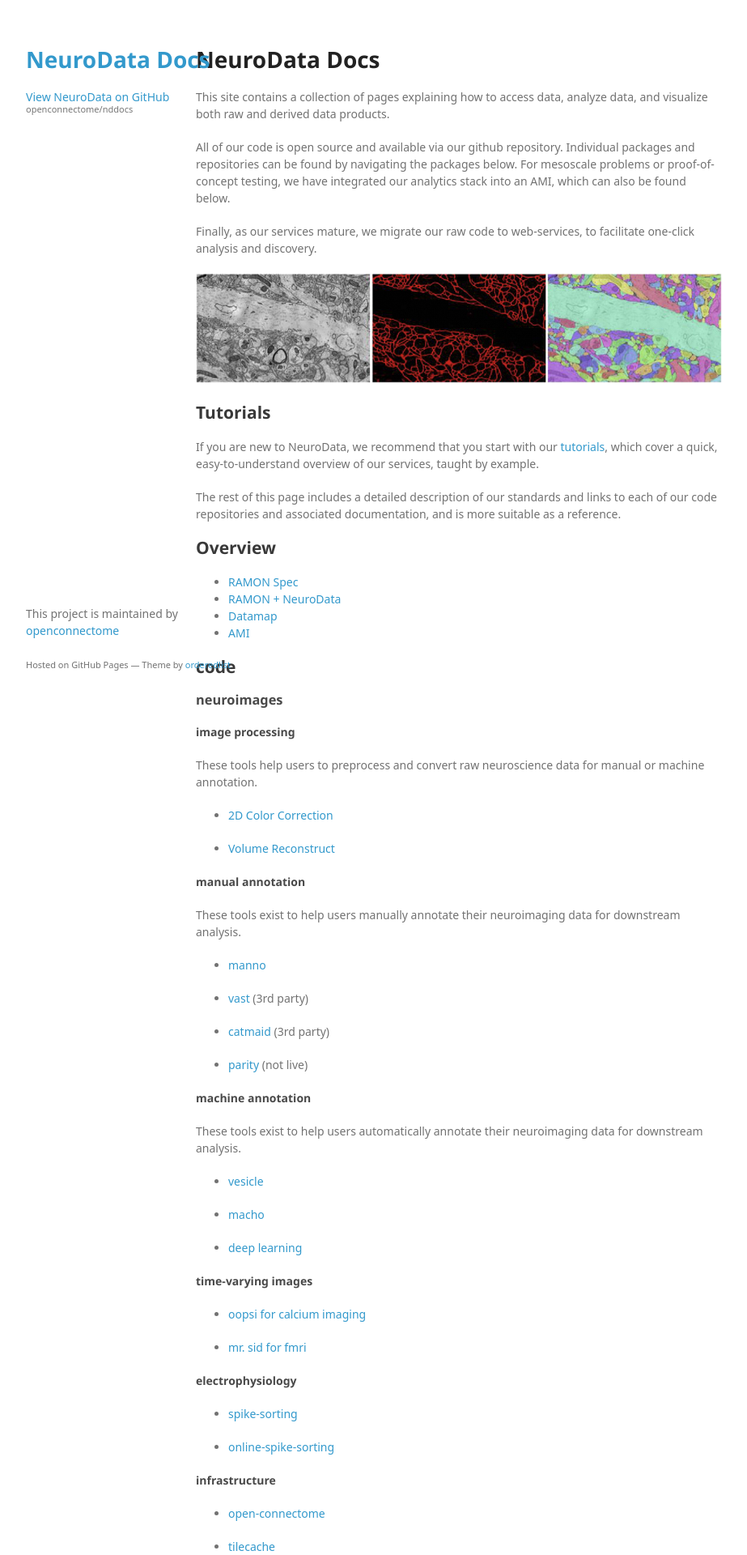
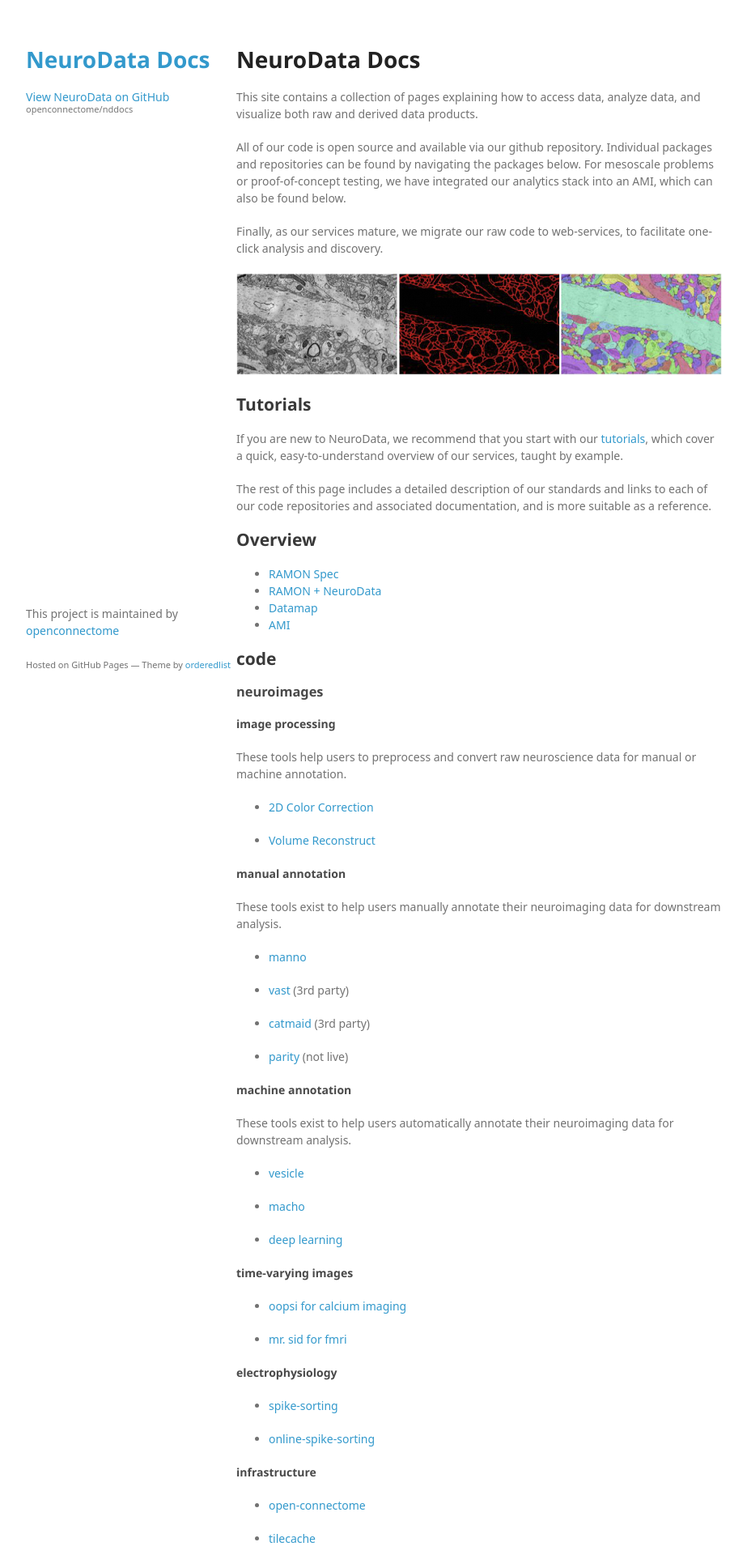
Before and after one commit to neurodata/nddocs-archive, a Jekyll site: the page built from index.md, in a window 1280 px wide. Shown: the top 1920 px of the page at 81% size, without its empty margins (178-1101 px from the left). Built offline with Jekyll 4.4.1, drawn with Linux system fonts in a browser that asks for light colours; some web fonts are replaced.

Commit message:
Update styles.css

```diff
--- a/stylesheets/styles.css
+++ b/stylesheets/styles.css
@@ -224,7 +224,7 @@ header ul a strong {
 }
 
 section {
-  width:650px;
+  width:600px;
   float:right;
   padding-bottom:50px;
 }
```
